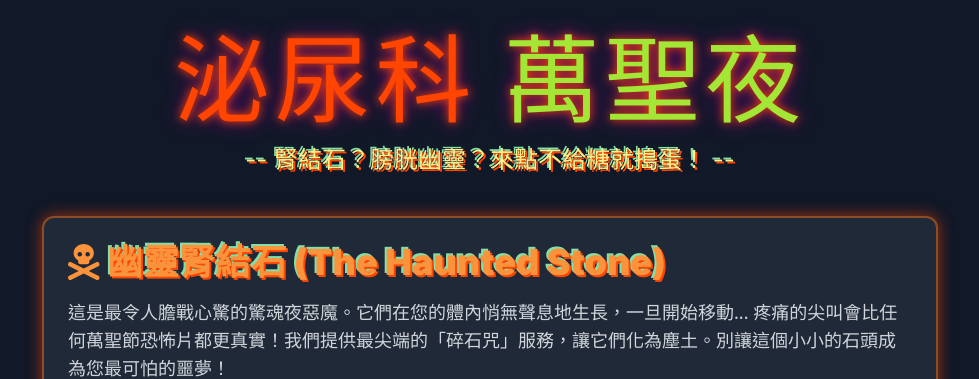
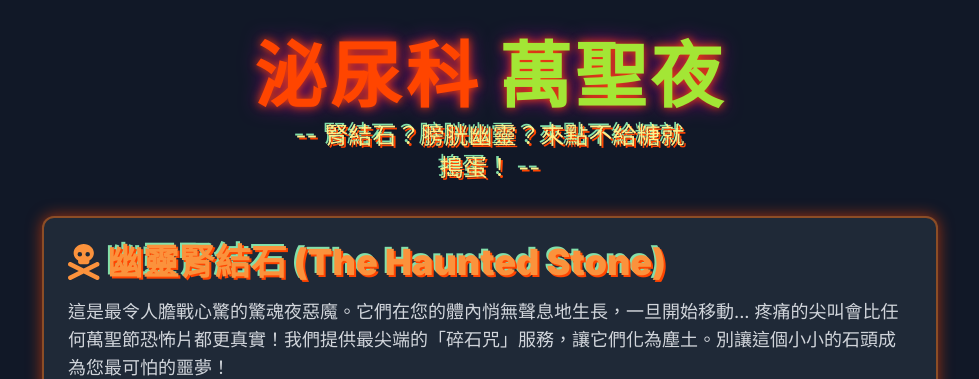
Before and after one commit to yy3114/Uro-Halloween-info, a plain HTML site: page index.html in a window 1280 px wide. Shown: the top 379 px of the page, without its empty margins (150-1129 px from the left). Drawn offline with nearby package versions, Linux system fonts and the light colour scheme.

Commit message:
Refactor font styles and adjust header sizes
統一使用 Inter 字體，調整標題和副標題的字體大小及樣式。

```diff
--- a/index.html
+++ b/index.html
@@ -6,23 +6,32 @@
     <title>詭異泌尿科萬聖夜</title>
     <!-- 載入 Tailwind CSS --><script src="https://cdn.tailwindcss.com"></script>
     <style>
-        /* 使用 Inter 字體並加入一點點萬聖節的風格 */
-        @import url('https://fonts.googleapis.com/css2?family=Creepster&family=Inter:wght@400;700;900&display=swap');
+        /* 統一使用 Inter 字體 */
+        @import url('https://fonts.googleapis.com/css2?family=Inter:wght@400;700;900&display=swap');
         :root {
             --spooky-color: #ff4500; /* Deep Orange */
             --slime-color: #82e0aa; /* Slime Green */
         }
+
+        /* 將所有文字統一為 Inter */
+        body, .spooky-text, .spooky-title {
+            font-family: 'Inter', sans-serif;
+            transition: all 0.2s;
+        }
+
         .spooky-text {
-            font-family: 'Inter', sans-serif;
+            /* 保持內文的萬聖節陰影 */
             text-shadow: 2px 2px 0 var(--spooky-color),
                          -2px -2px 0 var(--slime-color);
-            transition: all 0.2s;
         }
+
         .spooky-title {
-            font-family: 'Creepster', cursive;
+            /* 保持標題的萬聖節顏色與發光效果，但使用 Inter */
             color: var(--spooky-color);
             text-shadow: 0 0 10px var(--spooky-color), 0 0 20px #800080;
+            font-weight: 900; /* 使用更粗的字重來增加標題的衝擊力 */
         }
+
         .card-glow {
             box-shadow: 0 0 15px rgba(255, 69, 0, 0.6);
             transition: transform 0.3s ease-in-out;
@@ -42,12 +51,12 @@
 </head>
 <body class="bg-gray-900 text-gray-100 min-h-screen p-4 flex flex-col items-center">
 
-    <!-- 網頁主標題 --><header class="text-center mb-10 w-full max-w-4xl">
-        <h1 class="spooky-title text-6xl md:text-8xl my-4 tracking-wider">
+    <!-- 網頁主標題：字體大小已縮小，統一為 Inter --><header class="text-center mb-8 mt-4 w-full max-w-4xl">
+        <h1 class="spooky-title text-5xl md:text-7xl my-2 tracking-wider">
             泌尿科 <span class="text-lime-400">萬聖夜</span>
         </h1>
-        <p class="text-xl md:text-2xl text-yellow-200 spooky-text">
-            -- 腎結石？膀胱幽靈？來點不給糖就搗蛋！ --
+        <!-- 副標題已換行，保持置中 --><p class="text-xl md:text-2xl text-yellow-200 spooky-text">
+            -- 腎結石？膀胱幽靈？來點不給糖就<br>搗蛋！ --
         </p>
     </header>
 
```
